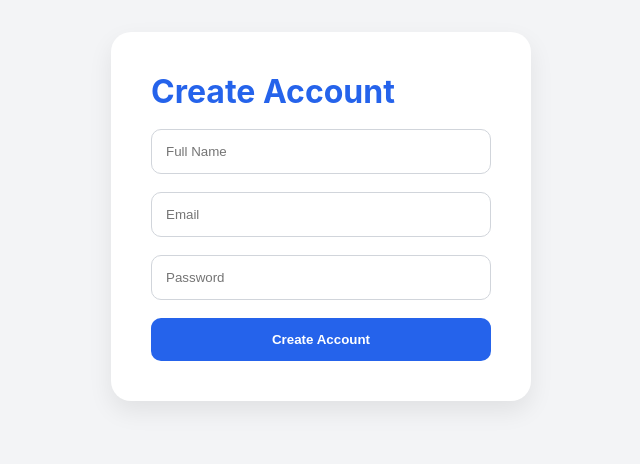
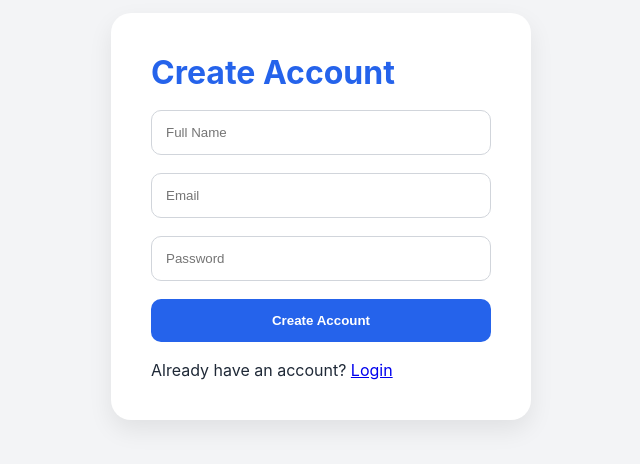
Before and after one commit to AP24110011695/StudyMate-AI, a React (Vite) app in the folder client/: page /register in a window 1280 px wide. Shown: the part 184-648 px from the top of the page, without its empty margins (319-959 px from the left). Built offline with nearby package versions, Linux system fonts and the light colour scheme.

Commit message:
feat: add frontend navigation between auth pages

```diff
--- a/client/src/pages/Login/Login.jsx
+++ b/client/src/pages/Login/Login.jsx
@@ -1,6 +1,9 @@
+import { useNavigate, Link } from "react-router-dom";
 import "./Login.css";
 
 function Login() {
+
+
   return (
     <div className="auth-page">
 
@@ -20,11 +23,8 @@ function Login() {
           placeholder="Password"
         />
 
-        <button>
-
-          Login
-
-        </button>
+        <button onClick={() => navigate("/dashboard")}>Login</button>
+<p className="auth-link">Don't have an account? <Link to="/register">Create Account</Link></p>
 
       </div>
 
--- a/client/src/pages/Register/Register.jsx
+++ b/client/src/pages/Register/Register.jsx
@@ -1,6 +1,8 @@
 import "./Register.css";
+import { useNavigate, Link } from "react-router-dom";
 
 function Register(){
+  const navigate = useNavigate();
 
 return(
 
@@ -23,11 +25,12 @@ type="password"
 placeholder="Password"
 />
 
-<button>
+        <button onClick={() => navigate("/dashboard")}>
 
 Create Account
 
-</button>
+        </button>
+        <p className="auth-link">Already have an account? <Link to="/login">Login</Link></p>
 
 </div>
 
```
